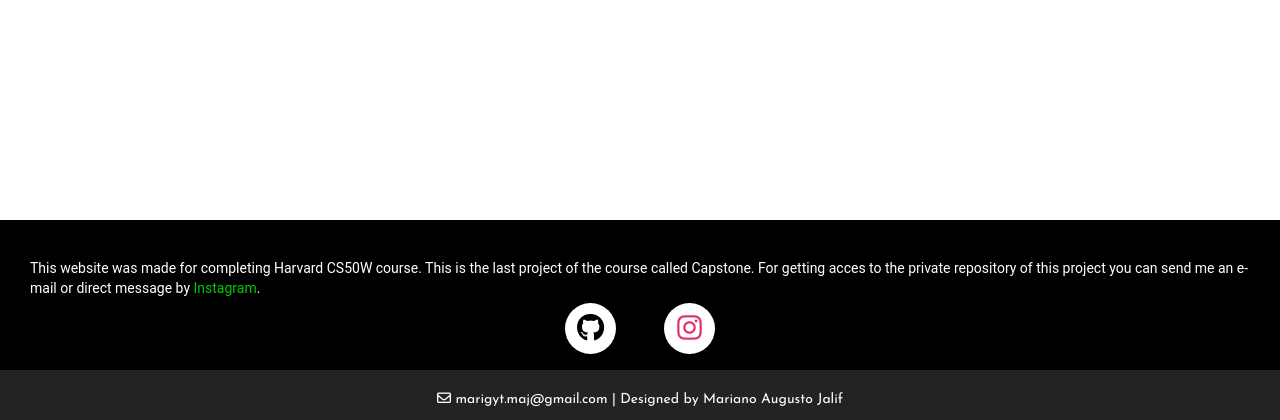
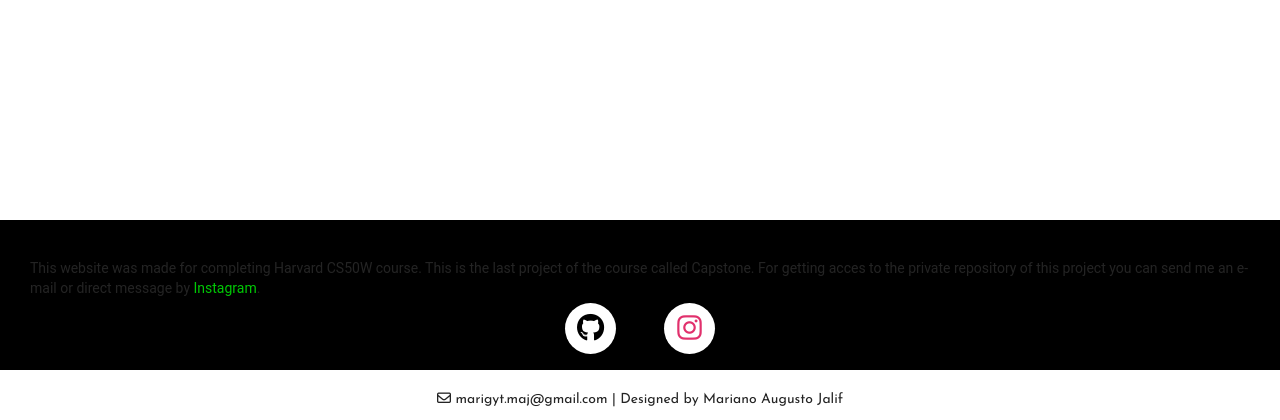
Before and after one commit to GambetaClub/CapstoneCS50W, a Django app: template capstone/templates/capstone/messages.html in a window 1280 px wide. Shown: the part 607-1027 px from the top of the page. Run offline with Django 3.2, Linux system fonts and the light colour scheme; the template is opened without the code that fills it, so the values that code supplies are empty; some libraries are stand-ins or nearby versions; some web fonts are replaced.

Commit message:
SCSS improved.

```diff
--- a/capstone/static/capstone/styles.css
+++ b/capstone/static/capstone/styles.css
@@ -83,7 +85,7 @@ textarea {
 
 .footer {
   background-color: black;
-  color: #fff;
+  color: #242424;
   height: 200px;
   width: 100vw;
   position: relative;
@@ -91,8 +93,8 @@ textarea {
 
 .footer .footer-bottom {
   font-family: 'Josefin Sans', sans-serif !important;
-  background-color: #232323;
-  color: #fff;
+  background-color: white;
+  color: #242424;
   height: 50px;
   width: 100%;
   text-align: center;
--- a/capstone/static/capstone/styles.scss
+++ b/capstone/static/capstone/styles.scss
@@ -1,9 +1,17 @@
 @import url('https://fonts.googleapis.com/css?family=Josefin+Sans&display=swap');
 
+/* COLORS */
 $base-color: rgb(0, 200, 5);
-$base-light-color: rgb(67, 211, 72);
-$back-color: #fff;
-$font-color: #232323;
+$base-light-color: rgb(72, 197, 76);
+$back-color: rgb(255, 255, 255);
+$menu-color: #ededed;
+$footer-color: black;
+
+/*FONT COLORS */
+$font-color: #242424;
+$font-light-color: rgb(92, 92, 92);
+$menu-font-color: #242424;
+$menu-font-light-color: #cdcdcd;
 
 html {
   scrollbar-width: none;
@@ -89,16 +97,16 @@ textarea {
 }
 
 .footer {
-  background-color: black;
-  color: $back-color;
+  background-color: $footer-color;
+  color: $font-color;
   height: 200px;
   width: 100vw;
   position: relative;
 
   .footer-bottom {
     font-family: 'Josefin Sans', sans-serif !important;
-    background-color: $font-color;
-    color: $back-color;
+    background-color: $back-color;
+    color: $font-color;
     height: 50px;
     width: 100%;
     text-align: center;
--- a/capstone/templates/capstone/messages.html
+++ b/capstone/templates/capstone/messages.html
@@ -95,7 +95,7 @@
         <ul>
             {% for message in sent_messages %}
                 <li>
-                    <div> <span class="bold">{{message.receiver}}:</span> {{message.content}}</div> <small>{{message.timestamp}}</small><hr>
+                    <div> <span class="bold">{{message.receiver}}:</span> {{message.content}}</div> <div class="timestamp">{{ message.timestamp }}</div><hr>
                 </li>
             {% endfor %}
         </ul>
--- a/capstone/templates/capstone/trips.html
+++ b/capstone/templates/capstone/trips.html
@@ -61,7 +61,7 @@
 
     {% else %}
 
-    No results
+    <h3>No results</h3>
 
     </ul>
     {% endif %}
```
Also changed, not shown: other parts of capstone/static/capstone/styles.css (+43 -29 lines), other parts of capstone/static/capstone/styles.scss (+20 -7 lines), 2 other files.
